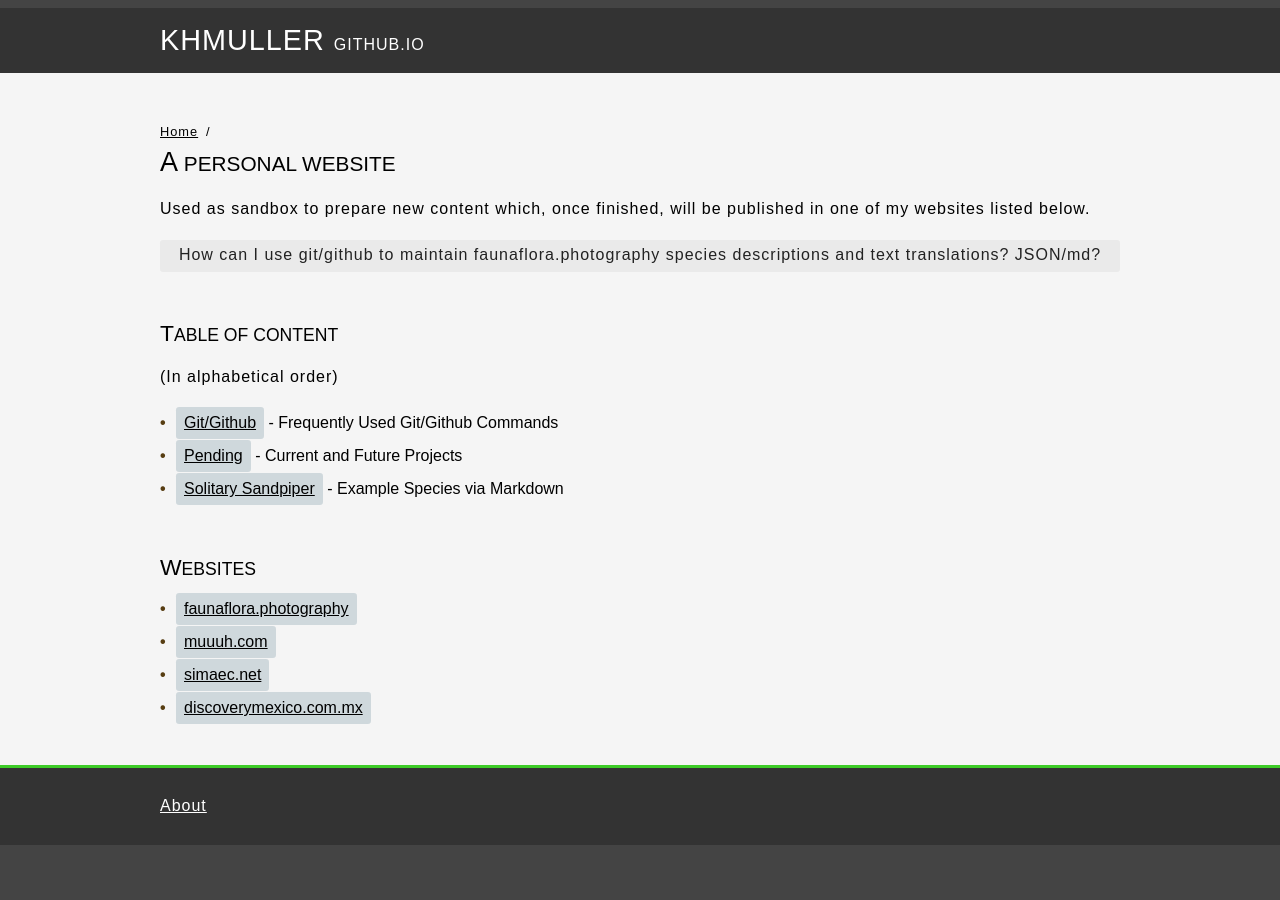
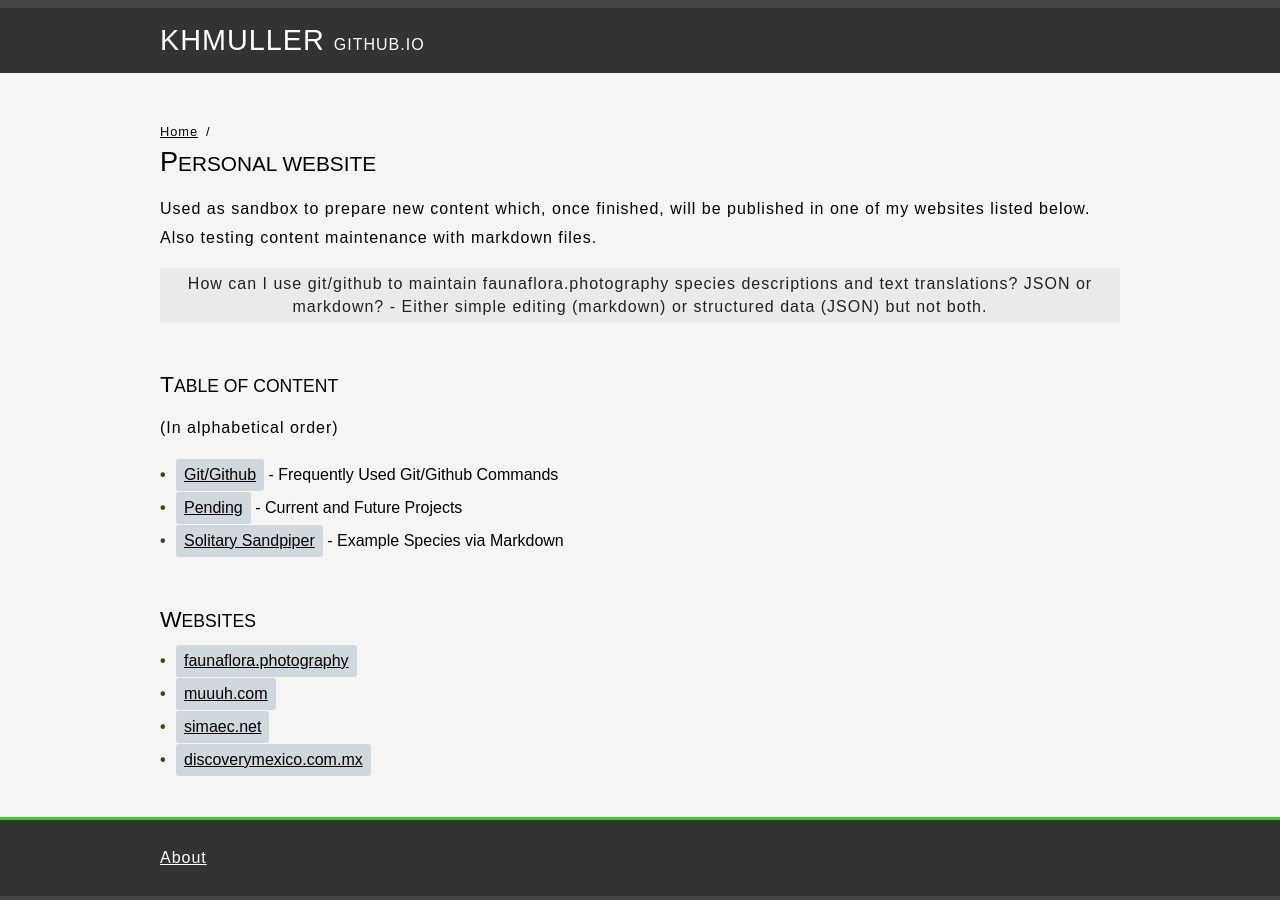
Before and after one commit to KHMuller/khmuller.github.io, a Jekyll site: the page built from index.md, in a window 1280 px wide. Built offline with Jekyll 4.4.1, drawn with Linux system fonts in a browser that asks for light colours.

Commit message:
Update index.md

```diff
--- a/index.md
+++ b/index.md
@@ -5,12 +5,12 @@ layout: default
 canonical: https://khmuller.github.io
 ---
 
-## A Personal Website
+## Personal Website
 
-Used as sandbox to prepare new content which, once finished, will be published in one of my websites listed below.
+Used as sandbox to prepare new content which, once finished, will be published in one of my websites listed below. Also testing content maintenance with markdown files.
 
 {:.enhanced}
-How can I use git/github to maintain faunaflora.photography species descriptions and text translations? JSON/md?
+How can I use git/github to maintain faunaflora.photography species descriptions and text translations? JSON or markdown? - Either simple editing (markdown) or structured data (JSON) but not both.
 
 ### Table of Content
 (In alphabetical order)
```
